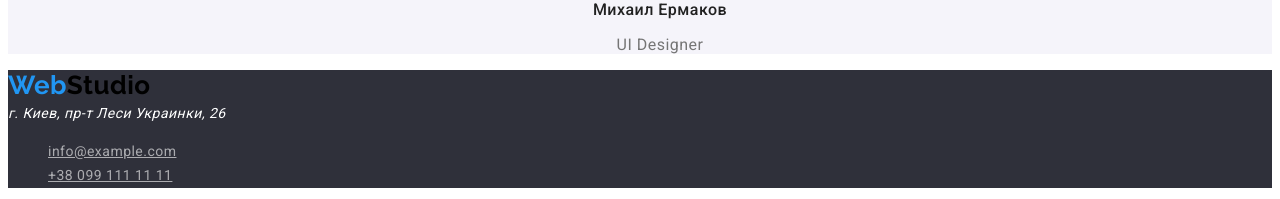
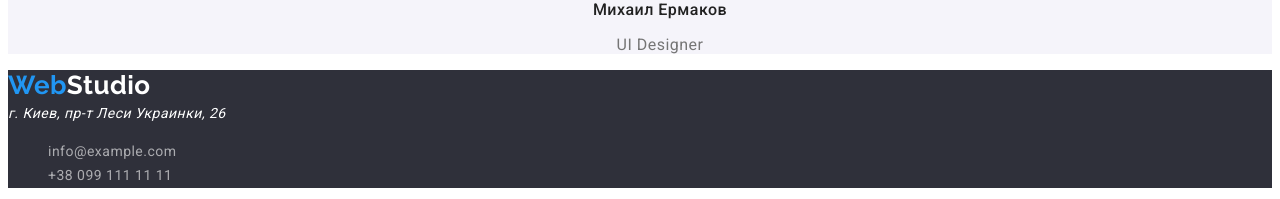
Before and after one commit to Vitalii-Seniura/goit-markup-hw-02, a plain HTML site: page index.html in a window 1280 px wide. Shown: the part 3036-3235 px from the top of the page. Drawn offline with Linux system fonts and the light colour scheme.

Commit message:
зміни в футері

```diff
--- a/css/styles.css
+++ b/css/styles.css
@@ -180,12 +180,15 @@ body {
 }
 .footer-link {
   color: rgba(255, 255, 255, 0.6);
+  text-decoration: none;
 }
 .footer-link:hover,
 .footer-link:focus {
   color: var(--accent-color);
 }
-
+.logo-studio {
+  color: var(--text-white-color);
+}
 .address {
   color: var(--text-white-color);
 }
--- a/index.html
+++ b/index.html
@@ -105,7 +105,7 @@
 
     <!-- футер -->
     <footer class="footer">
-        <a href="./index.html" class="logo"><span class="logo-web">Web</span>Studio</a>
+        <a href="./index.html" class="logo"><span class="logo-web">Web</span><span class="logo-studio">Studio</span></a>
         <address class="address">
             г. Киев, пр-т Леси Украинки, 26
         </address>
```
Also changed, not shown: portfolio.html (+1 -1 lines).
